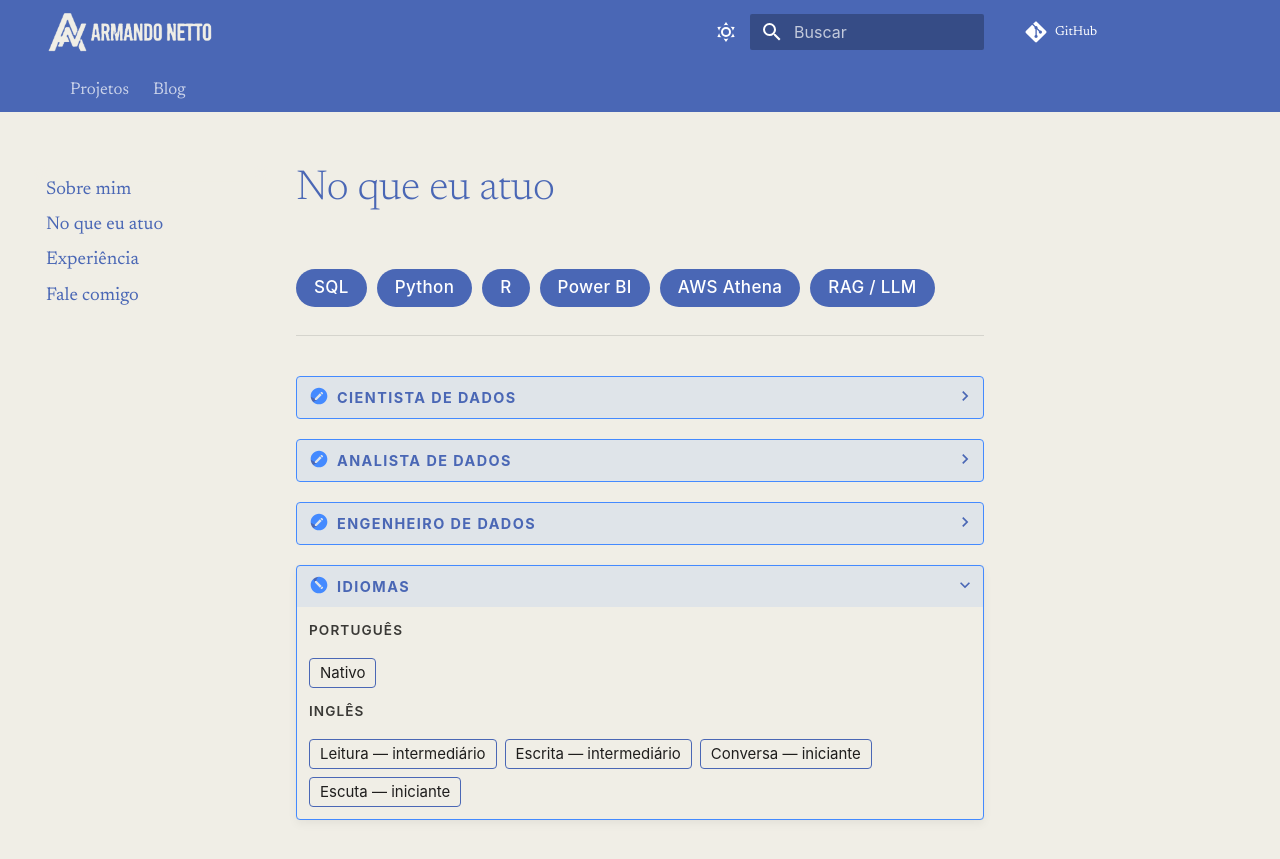
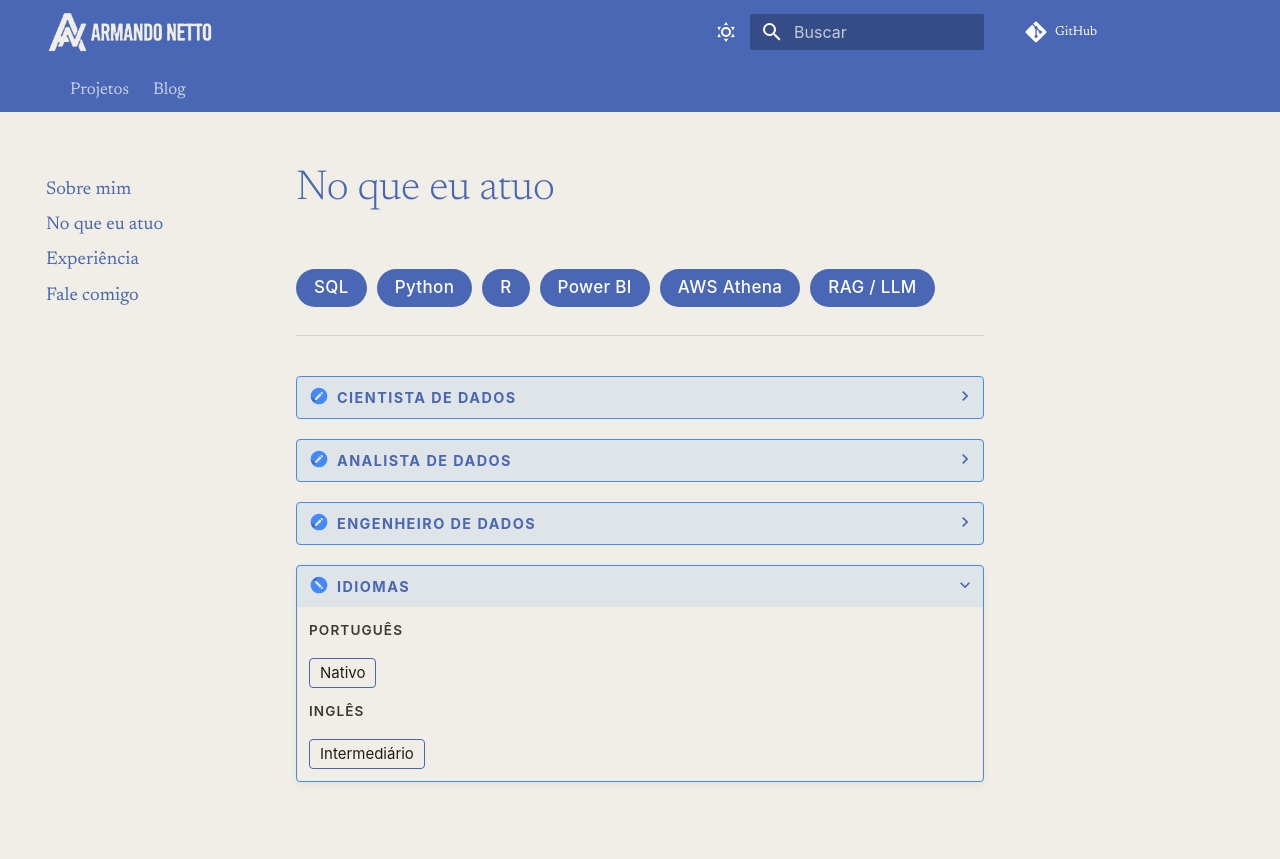
Before and after one commit to armandonettox/portifolio, an MkDocs documentation site: the page built from docs/competencias.md, in a window 1280 px wide. Shown: the top 859 px of the page. Built offline with MkDocs 1.6.1 and Material for MkDocs 9.7.7, drawn with Linux system fonts in a browser that asks for light colours.

Commit message:
fix(idiomas): simplifica nivel de ingles para intermediario

```diff
--- a/docs/assets/build_cv.py
+++ b/docs/assets/build_cv.py
@@ -156,8 +156,7 @@ story.append(Paragraph(
     '<strong><font color="#4a67b5">Portugues:</font></strong> Nativo',
     style_body))
 story.append(Paragraph(
-    '<strong><font color="#4a67b5">Ingles:</font></strong> '
-    'Leitura intermediario . Escrita intermediario . Conversa iniciante . Escuta iniciante',
+    '<strong><font color="#4a67b5">Ingles:</font></strong> Intermediario',
     style_body))
 
 # Projetos
--- a/docs/competencias.md
+++ b/docs/competencias.md
@@ -118,10 +118,7 @@ title: No que eu atuo
     <div class="pf-skill-row">
       <span class="pf-skill-lang">Inglês</span>
       <div class="pf-skill-tags">
-        <span class="pf-skill-tag">Leitura — intermediário</span>
-        <span class="pf-skill-tag">Escrita — intermediário</span>
-        <span class="pf-skill-tag">Conversa — iniciante</span>
-        <span class="pf-skill-tag">Escuta — iniciante</span>
+        <span class="pf-skill-tag">Intermediário</span>
       </div>
     </div>
   </div>
```
Also changed, not shown: 1 other file.
